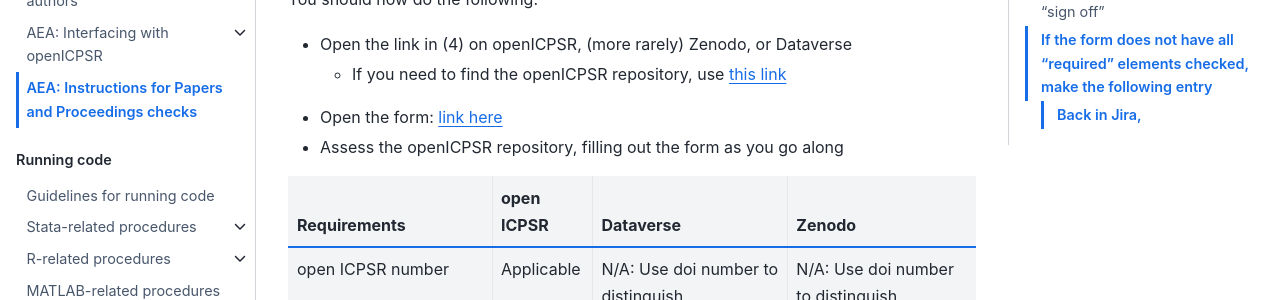
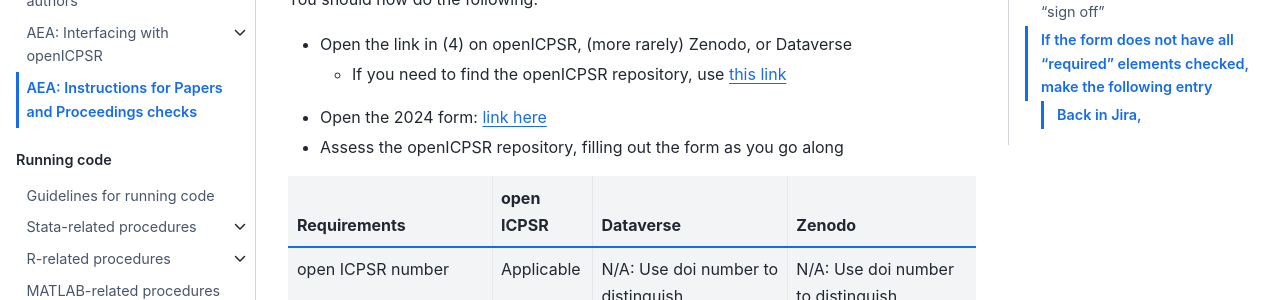
Before and after one commit to labordynamicsinstitute/ldilab-manual, a Jupyter Book: the page built from 40-Instructions-PandP-Checks.md, in a window 1280 px wide and 900 px high, scrolled down 1031 px. Shown: the part 153-453 px from the top of the window. Built offline with Jupyter Book 1.0.4 settings and Sphinx 7.4.7 and the Sphinx Book theme 1.1.4, drawn with Linux system fonts in a browser that asks for light colours.

Commit message:
Update 40-Instructions-PandP-Checks.md

```diff
--- a/40-Instructions-PandP-Checks.md
+++ b/40-Instructions-PandP-Checks.md
@@ -33,7 +33,7 @@
 
 <!-- -->
 
-- Open the form: [link here](https://docs.google.com/forms/d/e/1FAIpQLSdUUZiGw3Rsv7RDimEhmQT4G1T7ZBWUR0Td_lNmAdKs5UGB0w/viewform?usp=sf_link)
+- Open the 2024 form: [link here](https://forms.gle/j4wzpSvXBvPC8ahRA)
 
 - Assess the openICPSR repository, filling out the form as you go along
 
@@ -64,7 +64,7 @@
 
 - Close the form after each issue, and open it again for the next one.
 
-- Navigate to the "PandP Docs" Google Drive folder [here](https://drive.google.com/drive/u/1/folders/1BhqECqYdBQJecRcDaJf_Jl2NoyiyrYzl), locate the PDF with the Jira ticket of the case you are working on (PDF format: `Report-PandP-AEAREP-xxxx.pdf`), and download the file. This is the PDF version of the checklist form using the information you entered.
+- Navigate to the "PandP Docs" Google Drive folder [here](https://drive.google.com/drive/u/1/folders/1NrQ08Tb_Eui4oTj5YoPEjEIaXGM4846G), locate the PDF with the Jira ticket of the case you are working on (PDF format: `Report-PandP-AEAREP-xxxx.pdf`), and download the file. This is the PDF version of the checklist form using the information you entered.
 
 In **Jira**:
 
```
